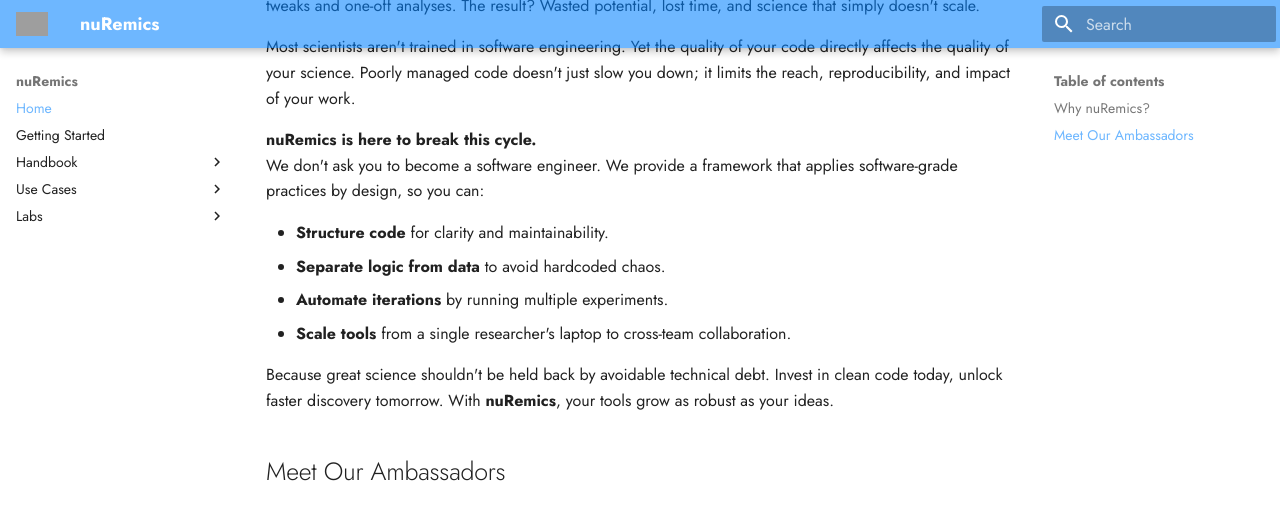
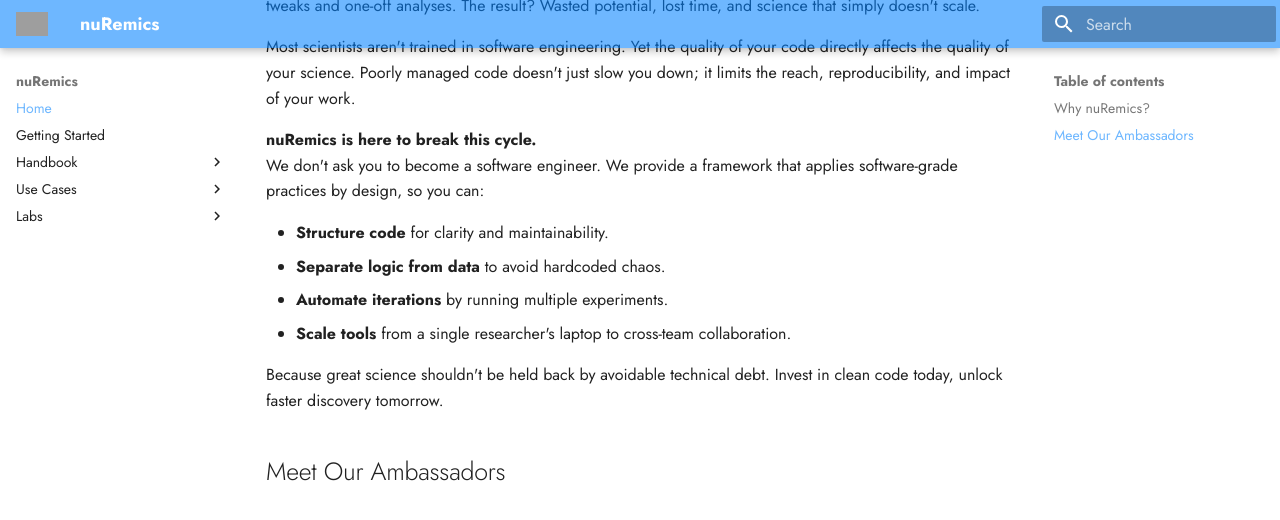
Before and after one commit to nuremics/nuremics-docs, an MkDocs documentation site: the page built from docs/index.md, in a window 1280 px wide and 900 px high, scrolled down 1270 px, cut to the strip 0-521 px from the top of the window. Built offline with MkDocs 1.6.1 and Material for MkDocs 9.7.7, drawn with Linux system fonts in a browser that asks for light colours; grey boxes are pictures that could not be loaded.

Commit message:
update why nuRemics

```diff
--- a/docs/index.md
+++ b/docs/index.md
@@ -76,7 +76,7 @@ We don't ask you to become a software engineer. We provide a framework that appl
 - **Automate iterations** by running multiple experiments.
 - **Scale tools** from a single researcher's laptop to cross-team collaboration.
 
-Because great science shouldn't be held back by avoidable technical debt. Invest in clean code today, unlock faster discovery tomorrow. With **nuRemics**, your tools grow as robust as your ideas.
+Because great science shouldn't be held back by avoidable technical debt. Invest in clean code today, unlock faster discovery tomorrow.
 
 <!-- Scientific R&D thrives on rapid iteration, collaboration, and the ability to turn complex ideas into actionable tools. Yet, most Python-based R&D initiatives hit the same walls: isolated efforts, brittle codebases, and tools that are hard to share, scale, or maintain. These challenges don't just slow down progress, they silo knowledge, waste resources, and limit the collective impact of your work.
 
```
